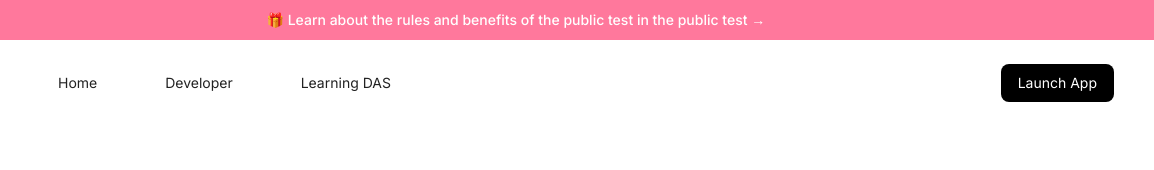
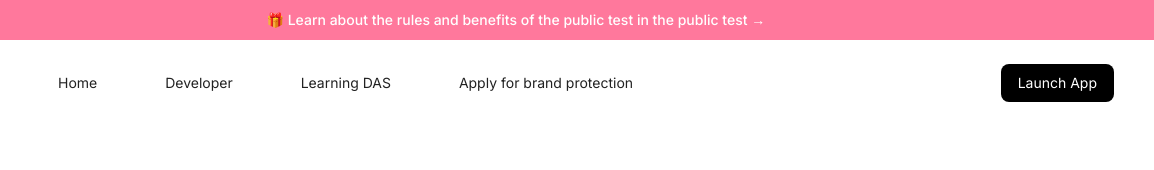
Before and after one commit to DeAccountSystems/da.systems, a website: page index-en.html in a window 1280 px wide. Shown: the top 170 px of the page, 126-1280 px from the left. Drawn offline with nearby package versions, Linux system fonts and the light colour scheme.

Commit message:
feat: add apply for brand protection link

```diff
--- a/index-en.html
+++ b/index-en.html
@@ -67,7 +67,7 @@
         <a href="#home" class="nav-link w-nav-link">Home</a>
         <a href="https://github.com/DeAccountSystems/das_account_indexer" target="_blank" class="nav-link w-nav-link">Developer</a>
         <a href="https://github.com/DeAccountSystems/Documents/blob/main/DAS-Introduction-202105-EN.md" target="_blank" class="nav-link w-nav-link">Learning DAS</a>
-<!--        <a href="https://github.com/DeAccountSystems/das_account_indexer" target="_blank" class="nav-link w-nav-link">FAQ</a>-->
+        <a href="https://github.com/DeAccountSystems/Documents/blob/main/Reserved_DAS/Reserved_DAS_List.md" target="_blank" class="nav-link w-nav-link">Apply for brand protection</a>
       </nav>
       <nav role="navigation" class="nav-button w-nav-menu">
         <a href="https://appbeta.da.systems/" class="button-primary-xx w-button">Launch App</a>
```
Also changed, not shown: index.html (+1 -1 lines).
